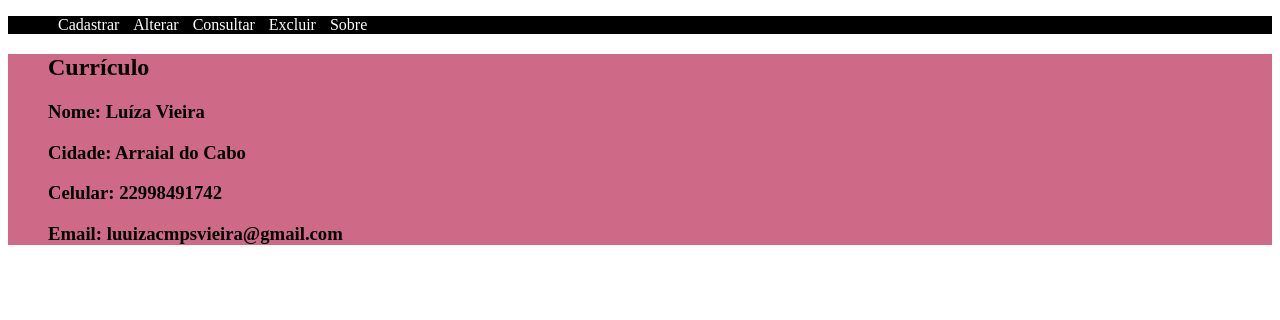
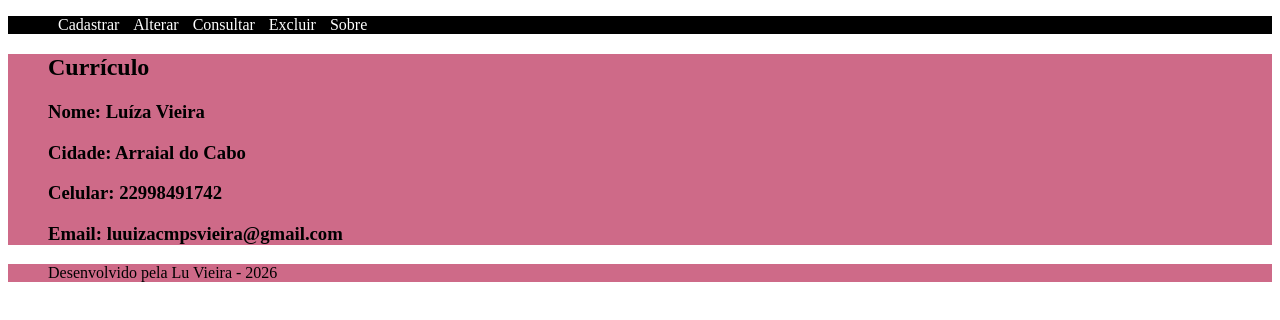
Before and after one commit to izaluh/menu, a plain HTML site: page index.html in a window 1280 px wide. Drawn offline with Linux system fonts and the light colour scheme.

Commit message:
Rodapé  pt1

```diff
--- a/index.html
+++ b/index.html
@@ -46,5 +46,10 @@
     <h3>Celular: 22998491742</h3>
     <h3>Email: luuizacmpsvieira@gmail.com</h3>
   </div>
+
+  <div class="rodape">
+    <p>Desenvolvido pela Lu Vieira - 2026</p>
+
+  </div>
 </body>
 </html>
```
